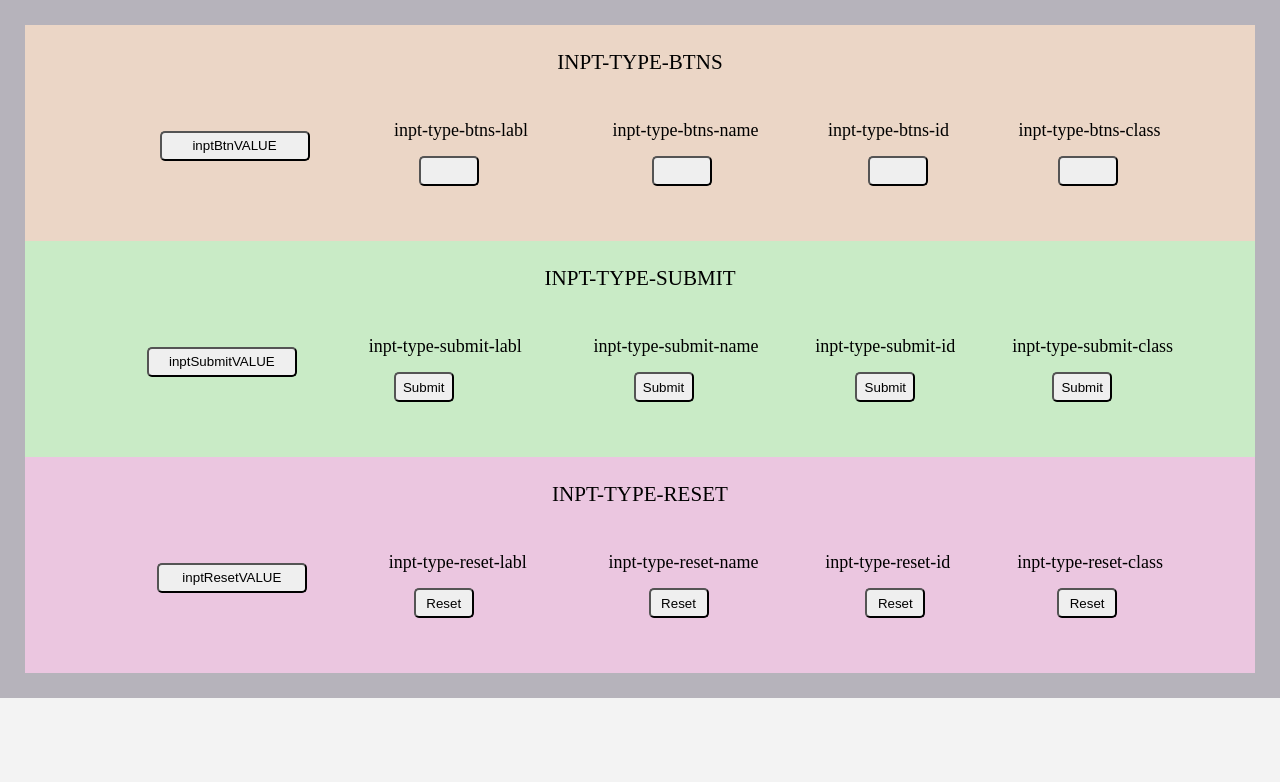
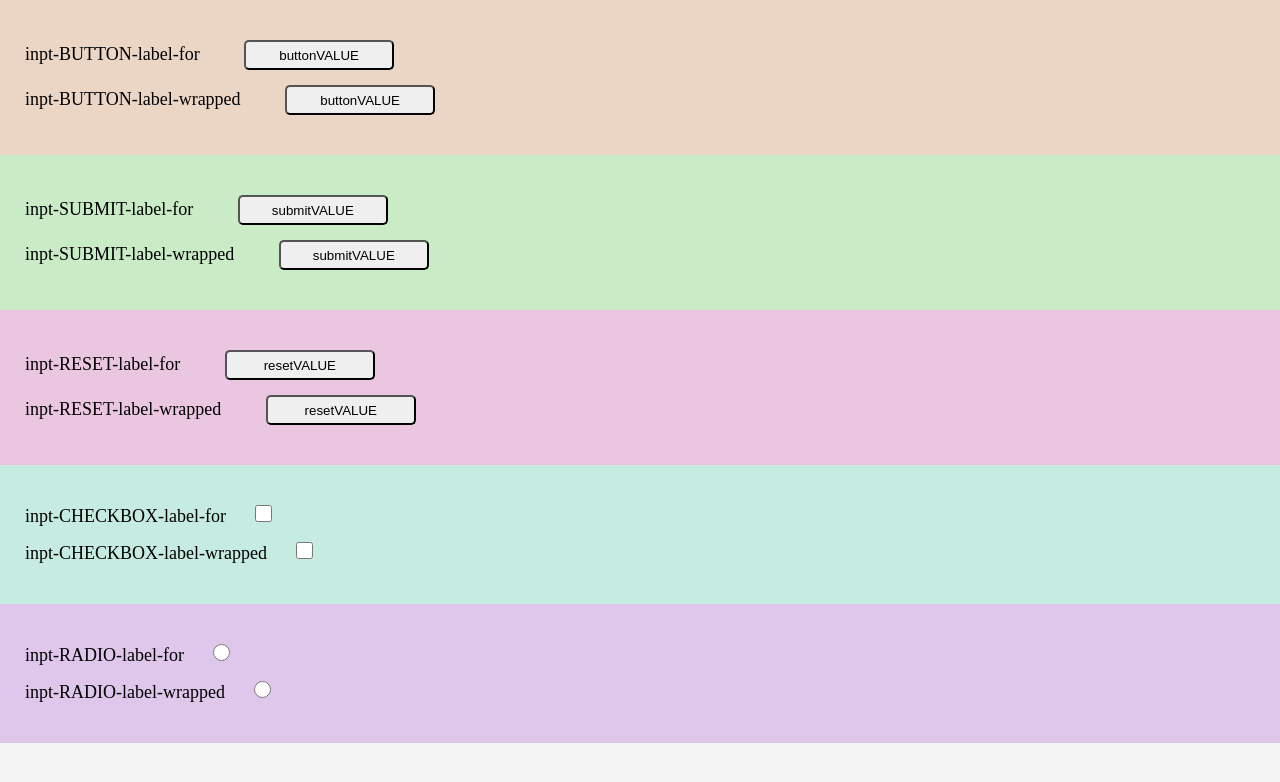
Before and after one commit to EgorNedelko/sandbox_inputs, a plain HTML site: page index.html in a window 1280 px wide. Drawn offline with Linux system fonts and the light colour scheme.

Commit message:
refactor all

```diff
--- a/index.html
+++ b/index.html
@@ -9,97 +9,85 @@
 </head>
 <body>
    <div class="container">
+
       <!--inpt-type-btns-->
       <div class="container btns">
-         <h3 style="text-align: center;">INPT-TYPE-BTNS</h3>
 
-         <div class="flex-container">
          <div class="item">
-               <input value="inptBtnVALUE" type="button">
+            <label for="buttonID">inpt-BUTTON-label-for</label>
+            <input type="button" value="buttonVALUE" name="buttonNAME" title="buttonTITLE" id="buttonID" class="buttonCLASS">
          </div>
 
          <div class="item">
-               <label for="inptBtnsLABEL">inpt-type-btns-labl</label>
-               <input id="inptBtnsLABEL" type="button">
+            <label for="buttonID">inpt-BUTTON-label-wrapped
+               <input type="button" value="buttonVALUE" name="buttonNAME" title="buttonTITLE" id="buttonID" class="buttonCLASS">
+            </label>
          </div>
 
-            <div class="item">
-               <p>inpt-type-btns-name</p>
-               <input name="inptBtnsNAME" type="button">
-            </div>
-
-            <div class="item">
-               <p>inpt-type-btns-id</p>
-               <input id="inptBtnsID" type="button">
-            </div>
-
-            <div class="item">
-               <p>inpt-type-btns-class</p>
-               <input class="inptBtnsCLASS" type="button">
-            </div>
-         </div>
       </div>
 
       <!--inpt-type-submit-->
       <div class="container submit">
-         <h3 style="text-align: center;">INPT-TYPE-SUBMIT</h3>
 
-         <div class="flex-container">
          <div class="item">
-               <input value="inptSubmitVALUE" type="submit">
+            <label for="submitID">inpt-SUBMIT-label-for</label>
+            <input type="submit" value="submitVALUE" name="submitNAME" title="submitTITLE" id="submitID" class="submitCLASS">
          </div>
 
          <div class="item">
-               <label for="inptBtnsLABEL">inpt-type-submit-labl</label>
-               <input id="inptSubmitLABEL" type="submit">
+            <label for="submitID">inpt-SUBMIT-label-wrapped
+               <input type="submit" value="submitVALUE" name="submitNAME" title="submitTITLE" id="submitID" class="submitCLASS">
+            </label>
          </div>
 
-            <div class="item">
-               <p>inpt-type-submit-name</p>
-               <input name="inptSubmitNAME" type="submit">
-            </div>
-
-            <div class="item">
-               <p>inpt-type-submit-id</p>
-               <input id="inptSubmitID" type="submit">
-            </div>
-
-            <div class="item">
-               <p>inpt-type-submit-class</p>
-               <input class="inptSubmitCLASS" type="submit">
-            </div>
-         </div>
       </div>
 
       <!--inpt-type-reset-->
       <div class="container reset">
-         <h3 style="text-align: center;">INPT-TYPE-RESET</h3>
 
-         <div class="flex-container">
          <div class="item">
-               <input value="inptResetVALUE" type="reset">
+            <label for="resetID">inpt-RESET-label-for</label>
+            <input type="reset" value="resetVALUE" name="resetNAME" title="resetTITLE" id="resetID" class="resetCLASS">
          </div>
 
          <div class="item">
-               <label for="inptBtnsLABEL">inpt-type-reset-labl</label>
-               <input id="inptResetLABEL" type="reset">
+            <label for="resetID">inpt-RESET-label-wrapped
+               <input type="reset" value="resetVALUE" name="resetNAME" title="resetTITLE" id="resetID" class="resetCLASS">
+            </label>
+         </div>
+
+      </div>
+
+      <!--inpt-type-checkbox-->
+      <div class="container checkbox">
+
+         <div class="item">
+            <label for="checkboxID">inpt-CHECKBOX-label-for</label>
+            <input type="checkbox" value="checkboxVALUE" name="checkboxNAME" title="checkboxTITLE" id="checkboxID"class="checkboxCLASS">
          </div>
 
          <div class="item">
-               <p>inpt-type-reset-name</p>
-               <input name="inptResetNAME" type="reset">
+            <label for="checkboxID">inpt-CHECKBOX-label-wrapped
+               <input type="checkbox" value="checkboxVALUE" name="checkboxNAME" title="checkboxTITLE" id="checkboxID"class="checkboxCLASS">
+            </label>
+         </div>
+
+      </div>
+
+      <!--inpt-type-radio-->
+      <div class="container radio">
+
+         <div class="item">
+            <label for="radioID">inpt-RADIO-label-for</label>
+            <input type="radio" value="radioVALUE" name="radioNAME" title="radioTITLE" id="radioID"class="radioCLASS">
          </div>
 
          <div class="item">
-               <p>inpt-type-reset-id</p>
-               <input id="inptResetID" type="reset">
+            <label for="radioID">inpt-RADIO-label-wrapped
+               <input type="radio" value="radioVALUE" name="radioNAME" title="radioTITLE" id="radioID"class="radioCLASS">
+            </label>
          </div>
 
-            <div class="item">
-               <p>inpt-type-reset-class</p>
-               <input class="inptResetCLASS" type="reset">
-            </div>
-         </div>
       </div>
    </div>
 </body>
--- a/style.css
+++ b/style.css
@@ -60,8 +60,6 @@ li {
    list-style: none;
 }
 
-
-
 .flex-container {
    display: flex;
    align-items: center;
@@ -113,33 +111,55 @@ input[type="reset"] {
    height: 30px;
 }
 
-input[value="inptBtnVALUE"],
-input[value="inptSubmitVALUE"],
-input[value="inptResetVALUE"] {
+input[type="button"],
+input[type="submit"],
+input[type="reset"] {
    width: 150px;
    height: 30px;
 }
 
+input[type="checkbox"],
+input[type="radio"] {
+   width: 17px;
+   height: 17px;
+   border: 1.5px solid gray;
+   border-radius: 25%;
+}
+
 .container {
    margin: 0;
-   padding: 25px;
+   /* padding: 25px; */
    background-color: rgb(182, 179, 187);
 }
 
 .container.buttons {
+   padding: 25px;
    background-color: rgb(198, 235, 224);
 }
 
 .container.btns {
+   padding: 25px;
    background-color: rgb(235, 214, 198);
 }
 
 .container.submit {
+   padding: 25px;
    background-color: rgb(201, 235, 198);
 }
 
 .container.reset {
+   padding: 25px;
    background-color: rgb(235, 198, 224);
+}
+
+.container.checkbox {
+   padding: 25px;
+   background-color: rgb(198, 235, 224);
+}
+
+.container.radio {
+   padding: 25px;
+   background-color: rgb(223, 198, 235);
 }
 
 .container.text {
```
Lines whose indentation alone changed are shown as unchanged.
